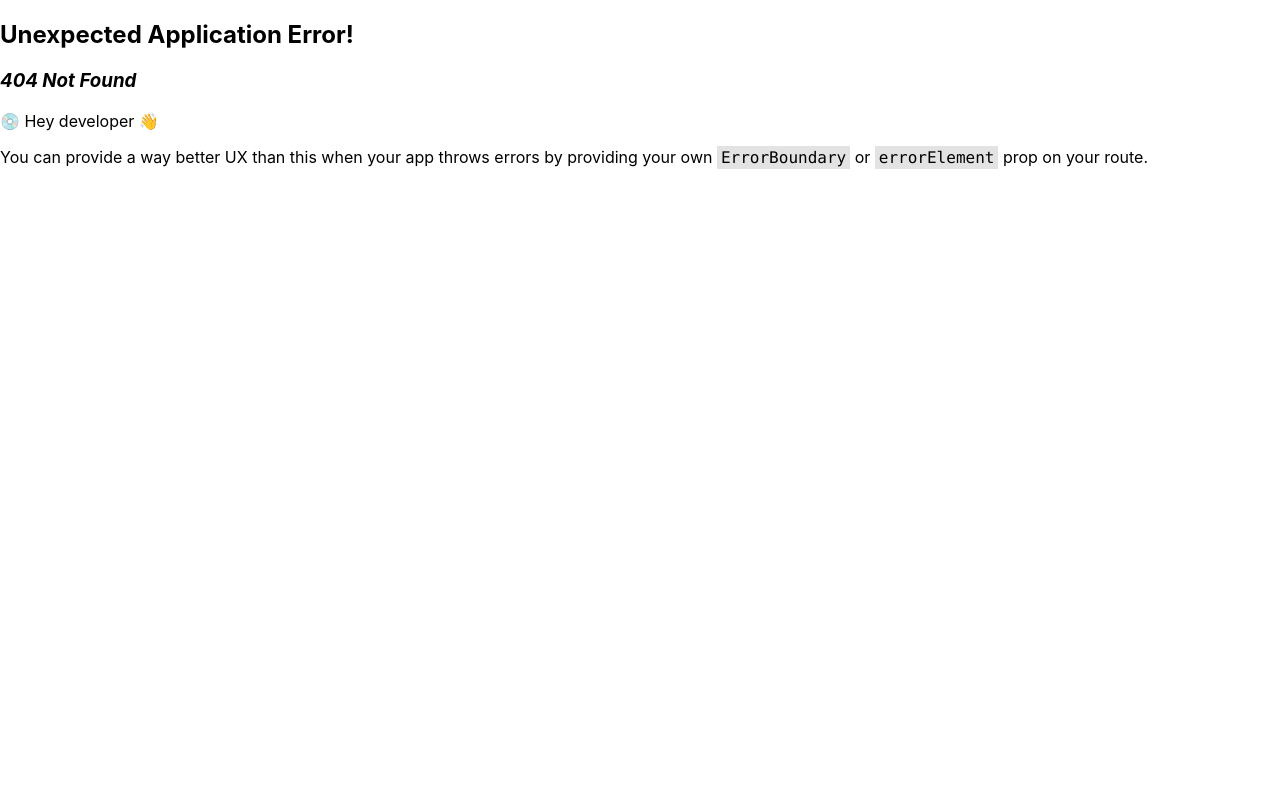
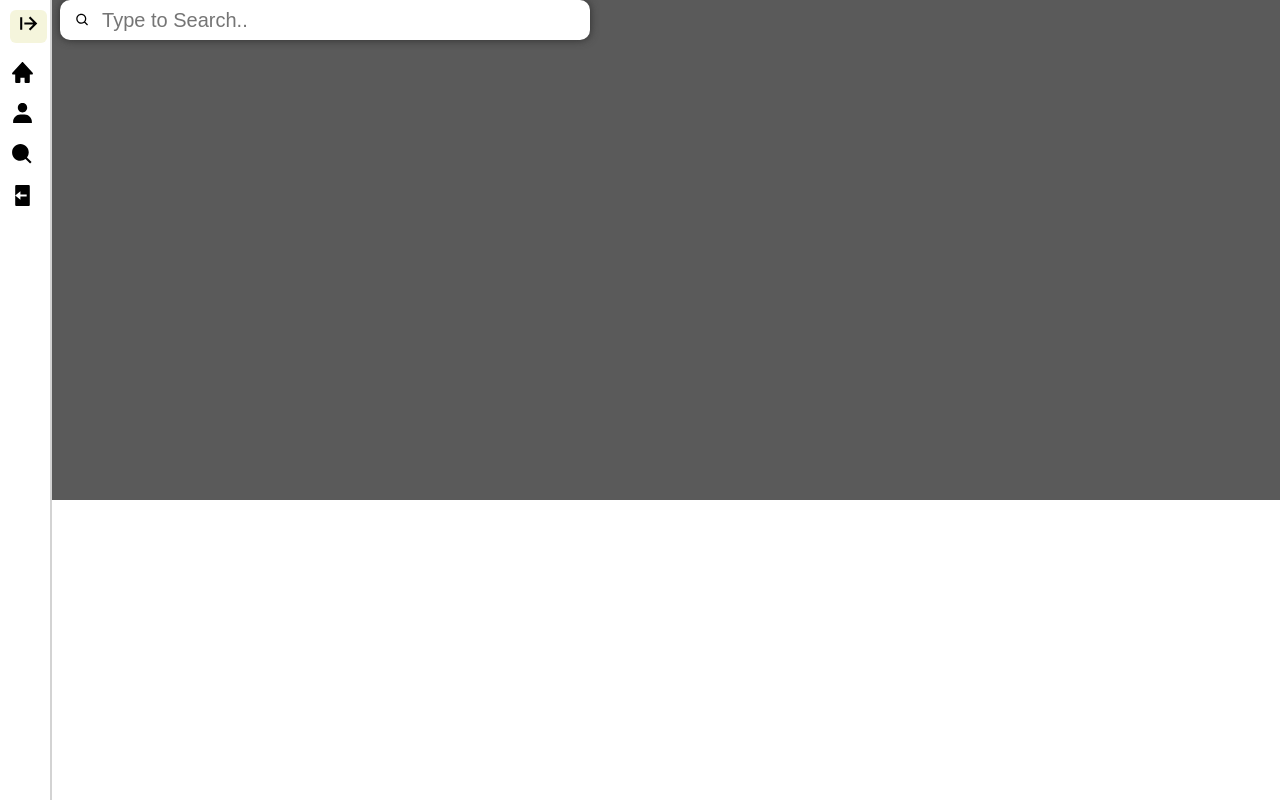
Before and after one commit to m-siya/social-clone, a React (Create React App) app in the folder frontend/: page /search in a window 1280 px wide. Before the commit this address had no page. Built offline with nearby package versions, Linux system fonts and the light colour scheme.

Commit message:
implemented search bar in search page

```diff
--- a/frontend/src/App.js
+++ b/frontend/src/App.js
@@ -3,6 +3,7 @@ import Login from "./Pages/Login/login";
 import Signup from "./Pages/SignUp/signup";
 import Home from "./Pages/Home/home";
 import Profile from "./Pages/Profile/profile";
+import Search from "./Pages/Search/search";
 
 //components imports
 import NavBar from "./Components/NavBar/navbar";
@@ -64,6 +65,10 @@ function App() {
         {
           path:"/profile/",
           element:<Profile/>
+        },
+        {
+          path:"/search/",
+          element:<Search/>
         }
       ]
     },
--- /dev/null
+++ b/frontend/src/Pages/Search/search.jsx
@@ -0,0 +1,17 @@
+import "./search.scss"
+import SearchBar from "../../Components/SearchBar/searchBar"
+import { useState } from "react"
+import SearchResultList from "../../Components/SearchResultsList/searchResultList";
+
+const Search = () => {
+    const [results, setResults] = useState([]);
+
+    return (
+        <div className="search">
+            <SearchBar setResults={setResults}/>
+            <SearchResultList results={results}/>
+        </div>
+    )
+}
+
+export default Search
--- /dev/null
+++ b/frontend/src/Pages/Search/search.scss
@@ -0,0 +1,6 @@
+.search {
+    max-width: 100%;
+    height: 500px;
+    overflow-x: hidden;
+    background-color: #5a5a5a;
+}
```
